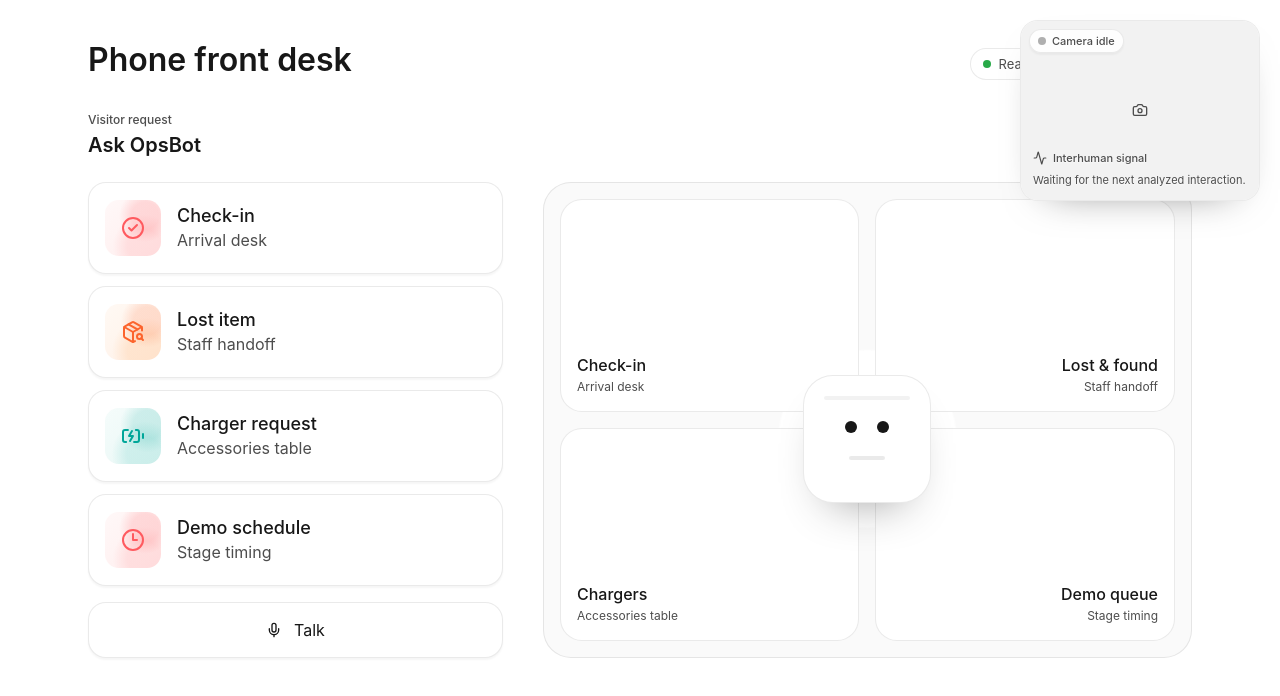
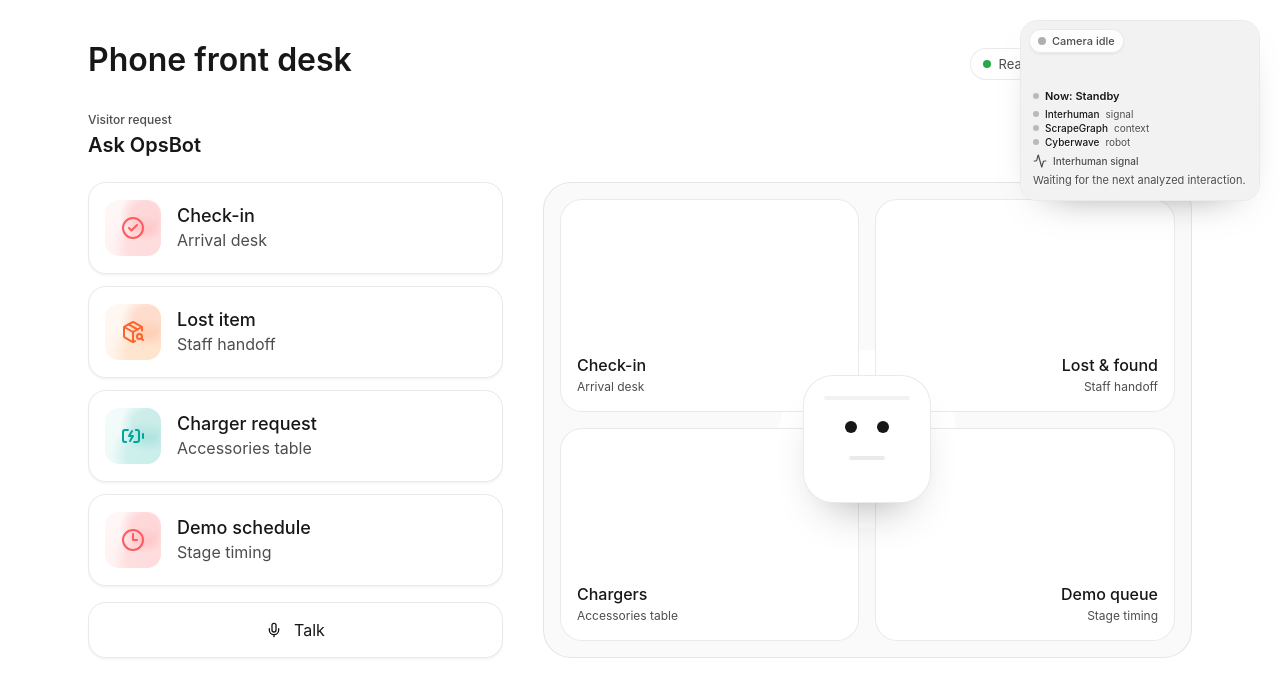
Before and after one commit to borjasolerme/opsbot, a Next.js app: page / in a window 1280 px wide. Shown: the top 696 px of the page. Built offline with nearby package versions, Linux system fonts and the light colour scheme; no server answers.

Commit message:
Show service pipeline in camera overlay

```diff
--- a/components/OpsBotConsole.tsx
+++ b/components/OpsBotConsole.tsx
@@ -3,7 +3,6 @@
 import {
   Activity,
   BatteryCharging,
-  Camera,
   CheckCircle2,
   Clock3,
   Mic,
@@ -36,6 +35,7 @@ type RequestState =
   | "speech_unavailable"
   | "error";
 type ConversationTurn = { role: "user" | "assistant"; content: string };
+type PipelineStatus = "idle" | "active" | "done" | "failed" | "skipped";
 type InteractionMedia = {
   media_base64: string;
   media_mime_type: string;
@@ -55,6 +55,14 @@ const robotStatusLabels: Record<RobotStatus, string> = {
   sent: "Robot: sent",
   failed: "Robot: failed",
   skipped: "Robot: skipped"
+};
+
+const pipelineStatusClassNames: Record<PipelineStatus, string> = {
+  idle: "bg-muted-foreground/35",
+  active: "bg-warning",
+  done: "bg-success",
+  failed: "bg-destructive",
+  skipped: "bg-muted-foreground/45"
 };
 
 const intentIcons: Record<IntentId, ComponentType<{ className?: string }>> = {
@@ -164,6 +172,7 @@ export function OpsBotConsole() {
   const [isRecording, setIsRecording] = useState(false);
   const [cameraPreviewStream, setCameraPreviewStream] = useState<MediaStream | null>(null);
   const [interhumanSummary, setInterhumanSummary] = useState<InterhumanSummary | null>(null);
+  const [hasPipelineResult, setHasPipelineResult] = useState(false);
   const audioRef = useRef<HTMLAudioElement | null>(null);
   const videoRef = useRef<HTMLVideoElement | null>(null);
   const mediaRecorderRef = useRef<MediaRecorder | null>(null);
@@ -179,6 +188,61 @@ export function OpsBotConsole() {
   }, [requestState]);
   const isBusy = requestState === "calling" || requestState === "listening";
   const primarySignal = interhumanSummary?.primary_signal;
+  const pipelineLabel = useMemo(() => {
+    if (requestState === "listening") return "Now: Capturing clip";
+    if (requestState === "calling") return "Now: Edge processing";
+    if (requestState === "error") return "Now: Failed";
+    if (requestState === "speaking") return "Now: Speaking reply";
+    if (hasPipelineResult) return "Now: Response ready";
+    return "Now: Standby";
+  }, [hasPipelineResult, requestState]);
+  const pipelineSteps = useMemo(() => {
+    const isProcessing = requestState === "calling";
+    const isFailed = requestState === "error";
+    const resultStatus = isFailed ? "failed" : hasPipelineResult ? "done" : "idle";
+    const interhumanStatus =
+      interhumanSummary?.status === "analyzed"
+        ? "done"
+        : interhumanSummary?.status === "failed"
+          ? "failed"
+          : interhumanSummary?.status === "skipped"
+            ? "skipped"
+            : resultStatus;
+    const cyberwaveStatus =
+      robotStatus === "sent"
+        ? "done"
+        : robotStatus === "failed"
+          ? "failed"
+          : robotStatus === "skipped" && hasPipelineResult
+            ? "skipped"
+            : resultStatus;
+
+    return [
+      {
+        label: "Interhuman",
+        helper: "signal",
+        status: isProcessing ? "active" : interhumanStatus
+      },
+      {
+        label: "ScrapeGraph",
+        helper: "context",
+        status: isProcessing ? "active" : resultStatus
+      },
+      {
+        label: "Cyberwave",
+        helper: "robot",
+        status: isProcessing ? "active" : cyberwaveStatus
+      }
+    ] satisfies Array<{ label: string; helper: string; status: PipelineStatus }>;
+  }, [hasPipelineResult, interhumanSummary?.status, requestState, robotStatus]);
+  const activePipelineStatus: PipelineStatus =
+    requestState === "listening" || requestState === "calling"
+      ? "active"
+      : requestState === "error"
+        ? "failed"
+        : hasPipelineResult
+          ? "done"
+          : "idle";
 
   useEffect(() => {
     const video = videoRef.current;
@@ -288,6 +352,7 @@ export function OpsBotConsole() {
     const requestConversation = conversation;
     setRobotStatus("skipped");
     setInterhumanSummary(null);
+    setHasPipelineResult(false);
     setRequestState("calling");
 
     try {
@@ -310,6 +375,7 @@ export function OpsBotConsole() {
       setRobotAction(data.robot_action);
       setRobotStatus(data.robot_status ?? "skipped");
       setInterhumanSummary(data.interhuman_summary ?? null);
+      setHasPipelineResult(true);
       const userMessage = data.user_message ?? payload.message;
       setConversation((currentConversation) =>
         [
@@ -454,11 +520,6 @@ export function OpsBotConsole() {
             playsInline
             ref={videoRef}
           />
-          {!cameraPreviewStream && (
-            <div className="absolute inset-0 flex items-center justify-center text-muted-foreground">
-              <Camera aria-hidden="true" className="h-4 w-4" />
-            </div>
-          )}
           <div
             className={cn(
               "absolute left-2 top-2 inline-flex min-h-6 items-center gap-1.5 rounded-full border border-border bg-background/92 px-2 text-[11px] font-medium leading-4 text-foreground shadow-xs backdrop-blur",
@@ -476,15 +537,43 @@ export function OpsBotConsole() {
           </div>
 
           <div className="absolute inset-x-3 bottom-3 text-foreground [text-shadow:0_1px_2px_rgba(255,255,255,0.9)]">
-            <div className="flex items-center gap-1.5 text-[11px] font-medium leading-4 text-muted-foreground">
+            <div className="flex items-center gap-1.5 text-[11px] font-semibold leading-4 text-foreground">
+              <span
+                className={cn(
+                  "h-1.5 w-1.5 rounded-full",
+                  pipelineStatusClassNames[activePipelineStatus]
+                )}
+                aria-hidden="true"
+              />
+              {pipelineLabel}
+            </div>
+            <div className="mt-1 grid gap-0.5">
+              {pipelineSteps.map((step) => (
+                <div
+                  className="flex min-w-0 items-center gap-1.5 text-[10px] leading-3 text-muted-foreground"
+                  key={step.label}
+                >
+                  <span
+                    className={cn(
+                      "h-1.5 w-1.5 shrink-0 rounded-full",
+                      pipelineStatusClassNames[step.status]
+                    )}
+                    aria-hidden="true"
+                  />
+                  <span className="shrink-0 font-medium text-foreground">{step.label}</span>
+                  <span className="truncate">{step.helper}</span>
+                </div>
+              ))}
+            </div>
+            <div className="mt-1.5 flex items-center gap-1.5 text-[10px] font-medium leading-3 text-muted-foreground">
               <Activity aria-hidden="true" className="h-3.5 w-3.5" />
               Interhuman signal
             </div>
-            <div className="mt-1.5">
+            <div className="mt-1">
               {primarySignal ? (
                 <>
                   <div className="flex flex-wrap items-center gap-2">
-                    <p className="text-xs font-semibold leading-4">
+                    <p className="text-[11px] font-semibold leading-4">
                       {humanizeSignalLabel(primarySignal.type)}
                     </p>
                     {primarySignal.probability && (
```
